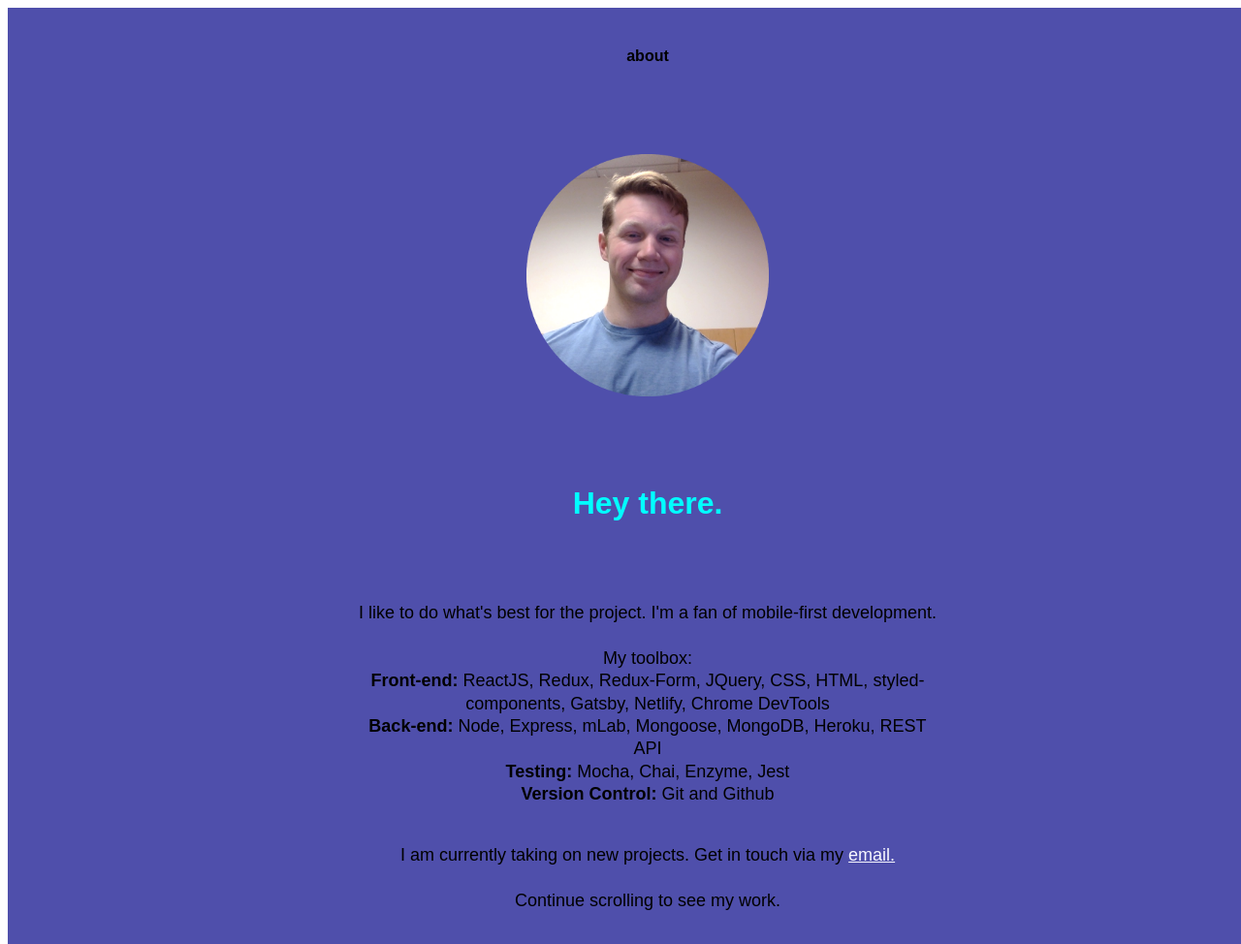
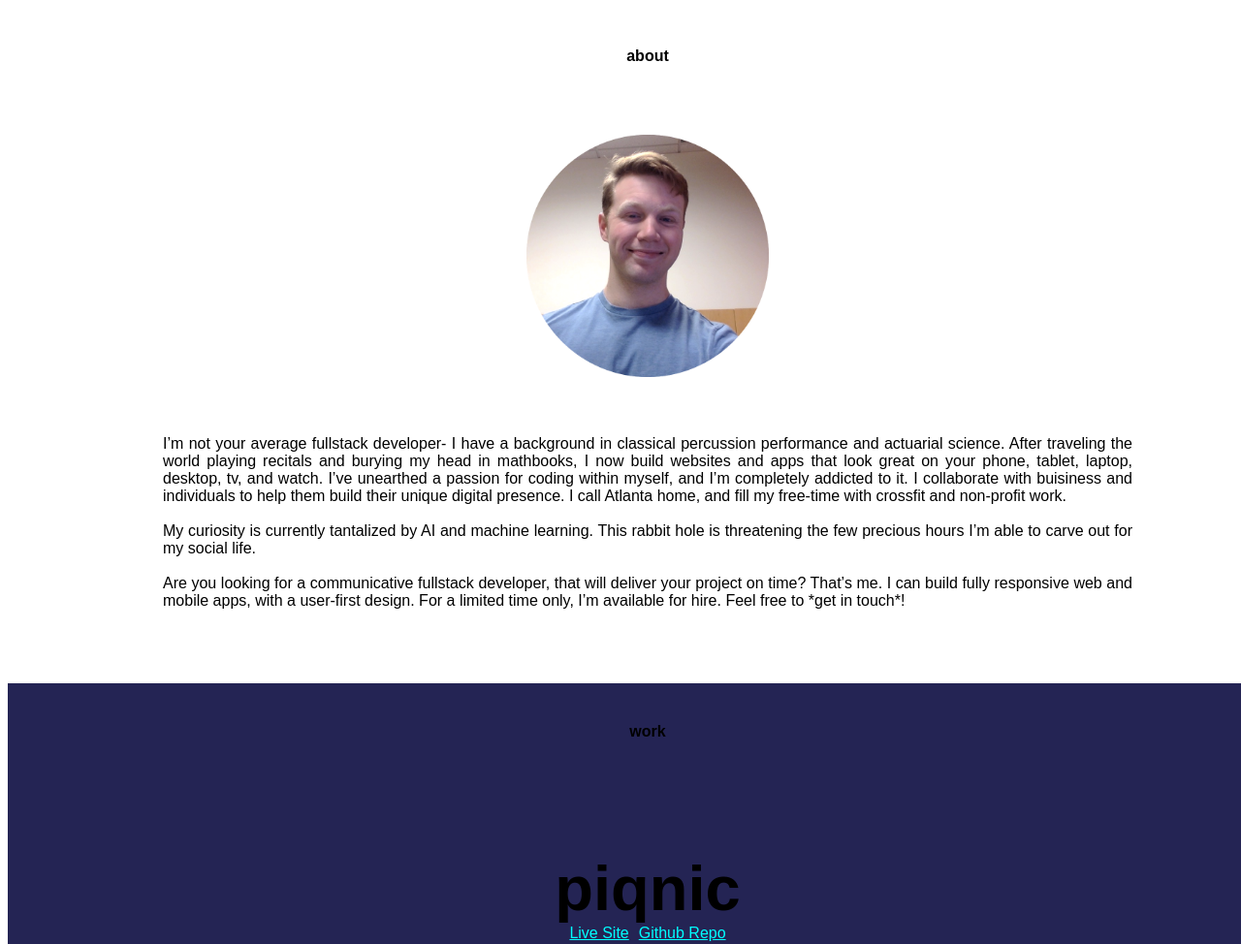
Before and after one commit to scottiedog45/personalpage, a Gatsby site: page / in a window 1280 px wide. Shown: the part 840-1814 px from the top of the page at 97% size. Built offline with nearby package versions, Linux system fonts and the light colour scheme; Gatsby itself is replaced by a stand-in of ours.

Commit message:
polishing

```diff
--- a/package.json
+++ b/package.json
@@ -10,6 +10,7 @@
     "gatsby-plugin-styled-components": "^2.0.10",
     "npm": "^5.7.1",
     "prettier": "^1.11.1",
+    "react-burger-menu": "^2.4.4",
     "react-fontawesome": "^1.6.1",
     "react-helmet": "^5.2.0",
     "react-icons": "^2.2.7",
--- /dev/null
+++ b/src/bio/index.js
@@ -0,0 +1,87 @@
+import React from 'react'
+import styled from 'styled-components'
+
+import { media } from '../style-utils'
+
+import selfie from '../selfie/Head.png'
+
+const Panel = styled.div`
+  ${media.handheld`
+    font-family: 'Raleway', sans-serif;
+    width: 100vw;
+    margin-left: auto;
+    margin-right: auto;
+    padding: 20px 20px;
+    `}
+    ${media.desktop`
+
+      `}
+`;
+
+const Selfie = styled.img`
+  ${media.handheld`
+    height: 250px;
+    min-width: 250px;
+    float: none;
+    `}
+  ${media.tablet`
+    `}
+  ${media.desktop`
+    margin-top: 50px;
+    `}
+  ${media.extraBig`
+    margin-top: 4vh;
+    height: 500px;
+    `}
+`;
+
+const BiographyText = styled.p`
+  ${media.handheld`
+  text-align: justify;`}
+  ${media.tablet`
+  text-align: justify;`}
+  ${media.desktop`
+    text-align: justify;
+    padding: 40px;
+    max-width: 1000px;
+    margin-left: auto;
+    margin-right: auto;
+  `}
+`
+
+const SelfieDiv = styled.div`
+  ${media.handheld`
+    text-align: center;
+    `}
+  ${media.tablet`
+    text-align: none;
+    `}
+    ${media.desktop`
+    position: relative;
+    text-align: none;
+    margin-left: 20px;
+    margin-right: 20px;
+    `}
+`
+
+const PanelHeader = styled.h4`
+  text-align: center;
+`;
+
+class Bio extends React.Component{
+  render() {
+    return(
+      <Panel id={'bio'}>
+      <PanelHeader>about</PanelHeader>
+        <SelfieDiv><Selfie src={selfie} /></SelfieDiv>
+        <BiographyText>
+          I’m not your average fullstack developer- I have a background in classical percussion performance and actuarial science. After traveling the world playing recitals and burying my head in mathbooks, I now build websites and apps that look great on your phone, tablet, laptop, desktop, tv, and watch. I’ve unearthed a passion for coding within myself, and I’m completely addicted to it. I collaborate with  buisiness and individuals to help them build their unique digital presence. I call Atlanta home, and fill my free-time with crossfit and non-profit work.<br /><br />
+          My curiosity is currently tantalized by AI and machine learning. This rabbit hole is threatening the few precious hours I’m able to carve out for my social life.<br /><br />
+          Are you looking for a communicative fullstack developer, that will deliver your project on time? That’s me. I can build fully responsive web and mobile apps, with a user-first design. For a limited time only, I’m available for hire. Feel free to *get in touch*!
+        </BiographyText>
+      </Panel>
+    )
+  }
+}
+
+export default Bio
--- a/src/pages/index.js
+++ b/src/pages/index.js
@@ -6,7 +6,7 @@ import FontAwesome from 'react-fontawesome';
 import {media} from '../style-utils'
 import {FaAngleDoubleDown, FaGithubSquare, FaEnvelope, FaLinkedinSquare, FaMapMarker} from 'react-icons/lib/fa'
 import Fade from 'react-reveal/Fade';
-import selfie from '../selfie/Head.png'
+import Bio from '../bio'
 import Footer from '../components/Footer'
 import Projects from '../projects'
 
@@ -49,8 +49,8 @@ const Panel = styled.div`
 `;
 
 const TitlePanel = Panel.extend`
-  position: fixed;
   padding-top: 10vh;
+  height: 100vh;
 `;
 
 const Panel1= Panel.extend`
@@ -77,7 +77,7 @@ const ButtonWrapper = styled.div`
 const Subtitle = styled.p`
   ${media.handheld`
     margin-top:50px;
-    padding-left: 6px;
+    padding-left: 20px;
     `}
   ${media.tablet`
     font-size: 23px;
@@ -91,26 +91,6 @@ const Subtitle = styled.p`
     margin-bottom: 0px;
     line-height: 1.1;
     `}
-`;
-
-const Bio = styled.p`
-  ${media.handheld`
-    text-align: center;
-    padding-top: 20px;
-    font-size: 17px;
-    `}
-  ${media.tablet`
-    padding-top: 47px;
-    font-size: 17px;
-    line-height: 1.3;
-    `}
-  ${media.desktop`
-    font-size: 18px;
-    margin-bottom: 0px;
-    max-width: 600px;
-    margin-left: auto;
-    margin-right: auto;
-  `}
 `;
 
 const Name = styled.h1`
@@ -138,8 +118,8 @@ const ScrollAnimation = styled.div`
     font-size: 20px;
     text-align: center;
     animation: ${PulsateText} 2s infinite;
-    bottom: 40px;
-    padding-top: 72px;
+    top: 48vh;
+    position: relative;
     `}
   ${media.tablet`
     `}
@@ -147,64 +127,8 @@ const ScrollAnimation = styled.div`
     `}
   `;
 
-const HeyThere = styled.h1`
-  color: cyan;
-  margin-bottom: 0px;
-  text-align: center;
-`;
-
-const EmailLink = TinyLink.extend`
-  ${media.handheld`
-    color: #f8f8ff;
-  font-size: 16px;
-  letter-spaceing: 3px;
-    `}
-    ${media.tablet`
-      font-size: 22px;
-      `}
-  ${media.desktop`
-    font-size: 28px;
-    `}
-`;
-
-const Selfie = styled.img`
-  ${media.handheld`
-    height: 250px;
-    float: none;
-    `}
-  ${media.tablet`
-    `}
-  ${media.desktop`
-    margin-top: 70px;
-    margin-bottom: 67px;
-    `}
-  ${media.extraBig`
-    margin-top: 4vh;
-    height: 500px;
-    `}
-`;
-
-const SelfieDiv = styled.div`
-  ${media.handheld`
-    text-align: center;
-    `}
-  ${media.tablet`
-    text-align: none;
-    `}
-`
-const BioEmail = styled.span`
-  ${media.handheld`
-    margin-top: 5vh;
-    display: block;
-    `}
-`;
-
 const Container = styled.div`
   position: relative;
-`;
-
-const InvisiblePanel = Panel.extend`
-  height: 100vh;
 `;
 
 const PanelHeader = styled.h4`
@@ -219,9 +143,11 @@ class IndexPage extends React.Component  {
     return (
   <Container id={'top'}>
     <TitlePanel>
-      <Name>I&#39;m Scott O&#39;Toole.</Name>
-      <Subtitle>I build websites and apps.
-        <br /><br />
+      <Name>
+        q: Who is Scott O&#39;Toole?
+      </Name>
+      <Subtitle>
+        a: web developer.
       </Subtitle>
       <ScrollAnimation>
         scroll
@@ -230,36 +156,9 @@ class IndexPage extends React.Component  {
         <br />
       </ScrollAnimation>
     </TitlePanel>
-    <InvisiblePanel>
-    </InvisiblePanel>
-    <Panel1 id={'about'}>
-      <div>
-        <PanelHeader>about</PanelHeader>
-      </div>
-      <SelfieDiv><Selfie src={selfie} /></SelfieDiv>
-        <HeyThere>Hey there.</HeyThere>
-        <br />
-          <Bio>
-            I like to do what's best for the project. I'm a fan of mobile-first development.
-            <br /><br />
-            My toolbox:<br />
-            <b>Front-end:</b> ReactJS, Redux, Redux-Form, JQuery, CSS, HTML, styled-components, Gatsby, Netlify, Chrome DevTools
-            <br />
-            <b>Back-end:</b> Node, Express, mLab, Mongoose, MongoDB, Heroku, REST API
-            <br />
-            <b>Testing:</b> Mocha, Chai, Enzyme, Jest
-            <br />
-            <b>Version Control:</b> Git and Github
-            <BioEmail>
-            I am currently taking on new projects. Get in touch via my&nbsp;
-            <EmailLink href={'mailto:scottmatthewotoole@gmail.com'} style={{textDecoration: 'underline', fontSize: 'inherit'}}>email.</EmailLink>
-            </BioEmail>
-            <br />
-            Continue scrolling to see my work.
-          </Bio>
-      </Panel1>
-      <Projects />
-      <Footer />
+    <Bio />
+    <Projects />
+    <Footer />
   </Container>
 )
 }
--- a/src/projects/index.js
+++ b/src/projects/index.js
@@ -47,14 +47,6 @@ const WorkPanel = Panel.extend`
 const PanelHeader = styled.h4`
   text-align: center;
 `;
-
-const Hr = styled.hr`
-  ${media.handheld`
-background-color: #f8f8ff;
-height: 2px;
-
-    `}
-    `;
 
 const ProjectPanel = styled.div`
   padding-top: 50px
```
Also changed, not shown: src/components/Header/index.js (+52 -22 lines), src/myTech/index.js (added, +10 -0 lines), src/pages/contactMe.js (deleted, +0 -13 lines), 1 other file.
